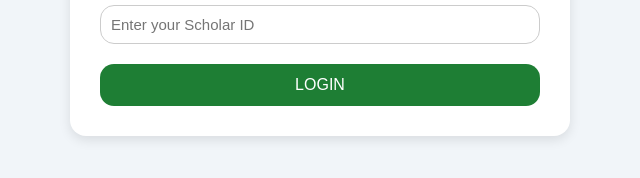
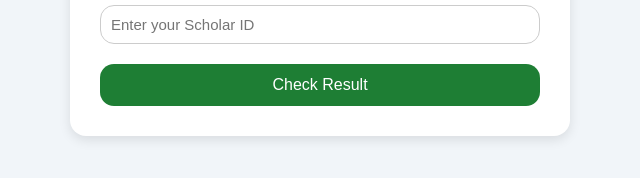
Before and after one commit to techy-geek/Parinaam, a plain HTML site: page client/frontend/index.html in a window 1280 px wide. Shown: the part 290-468 px from the top of the page, 320-960 px from the left. Drawn offline with Linux system fonts and the light colour scheme.

Commit message:
Final Commit-2

```diff
--- a/client/frontend/index.html
+++ b/client/frontend/index.html
@@ -21,7 +21,7 @@
     <form onsubmit="event.preventDefault(); searchResult();">
       <label for="rollInput">Scholar ID:</label>
       <input type="text" id="rollInput" placeholder="Enter your Scholar ID" required />
-      <button type="submit">LOGIN</button>
+      <button type="submit">Check Result</button>
     </form>
     <div id="result"></div>
   </div>
```
